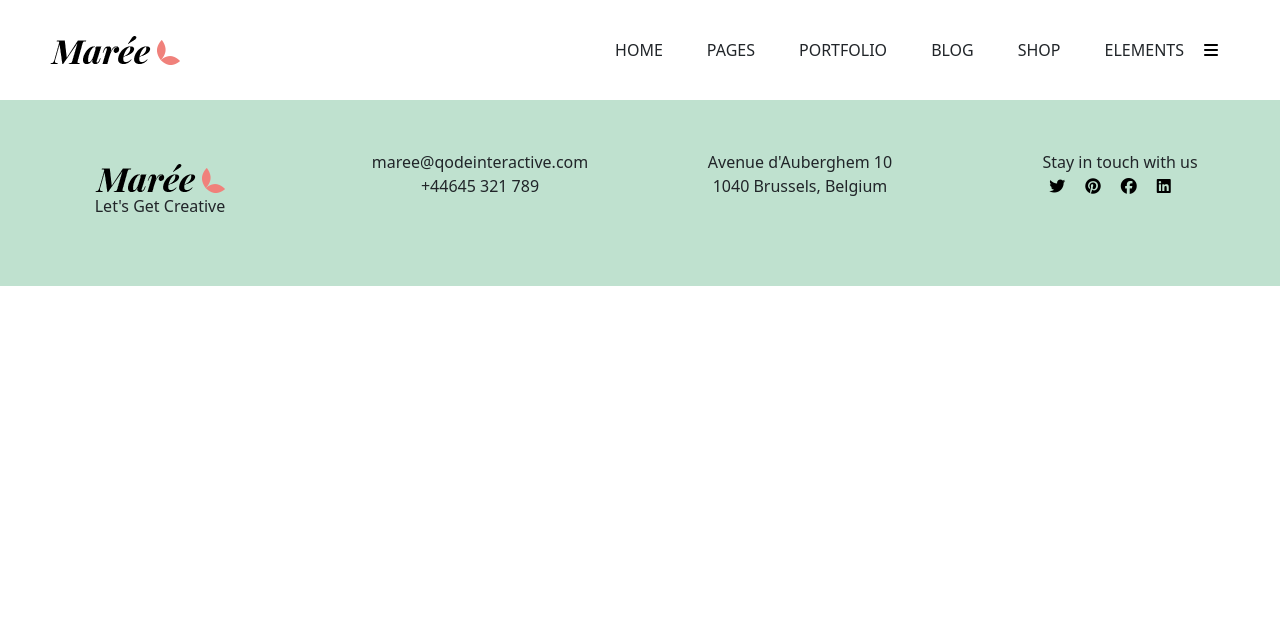
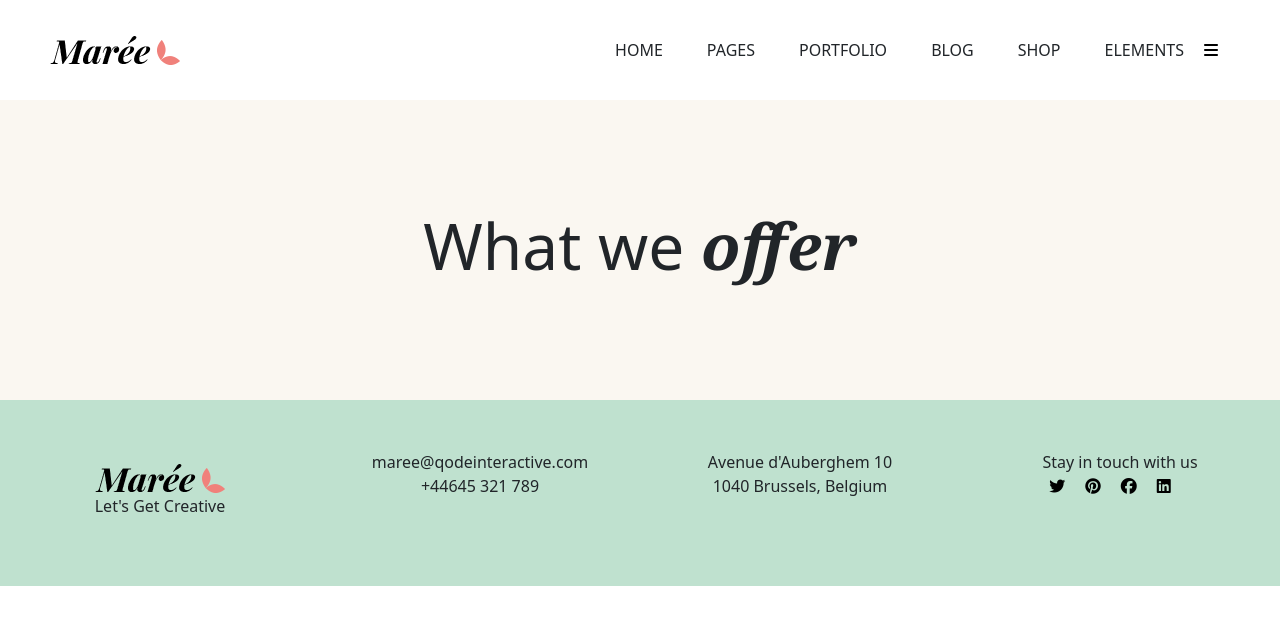
Before and after one commit to CrisFerrari1993/proj-html-vuejs, a Vue app: page /whatweoffer in a window 1280 px wide. Shown: the top 624 px of the page. Built offline with nearby package versions, Linux system fonts and the light colour scheme.

Commit message:
add: jumbotron

```diff
--- a/src/pages/WhatWeOffer.vue
+++ b/src/pages/WhatWeOffer.vue
@@ -7,8 +7,34 @@ export default {
 }
 </script>
 
-<template></template>
+<template>
+    <div class="jumbotron">
+        <h1 class="big_font">
+            What we <strong><em>offer</em></strong>
+        </h1>
+    </div>
+</template>
 
 <style lang="scss">
 @use "../styles/general.scss";
+
+.jumbotron {
+    width: 100%;
+    height: 300px;
+    // da modificare con img di background
+    background-color: #FAF7F1;
+    display: flex;
+    justify-content: center;
+    align-items: center;
+}
+
+h1.big_font {
+    font-size: 4rem;
+    font-weight: 300;
+
+    em {
+        font-family: Georgia, 'Times New Roman', Times, serif;
+        font-weight: 700;
+    }
+}
 </style>
```
